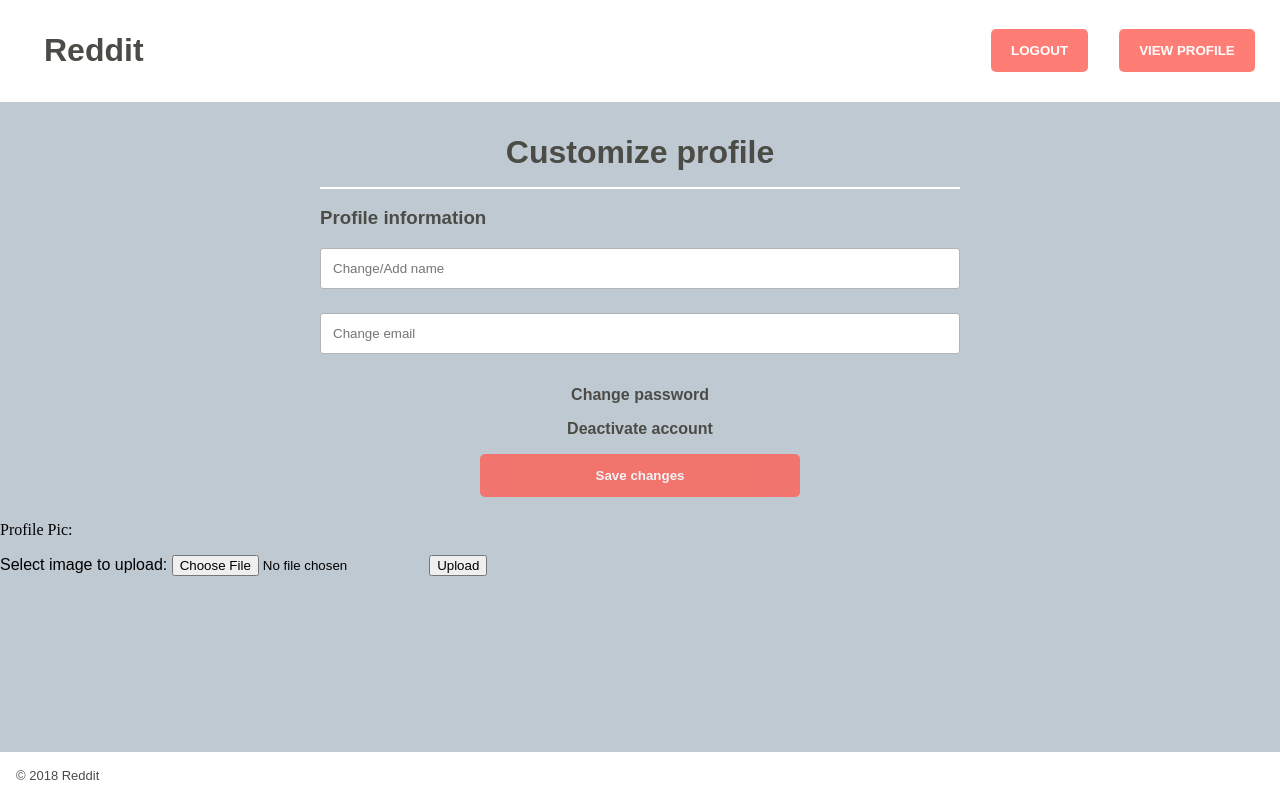
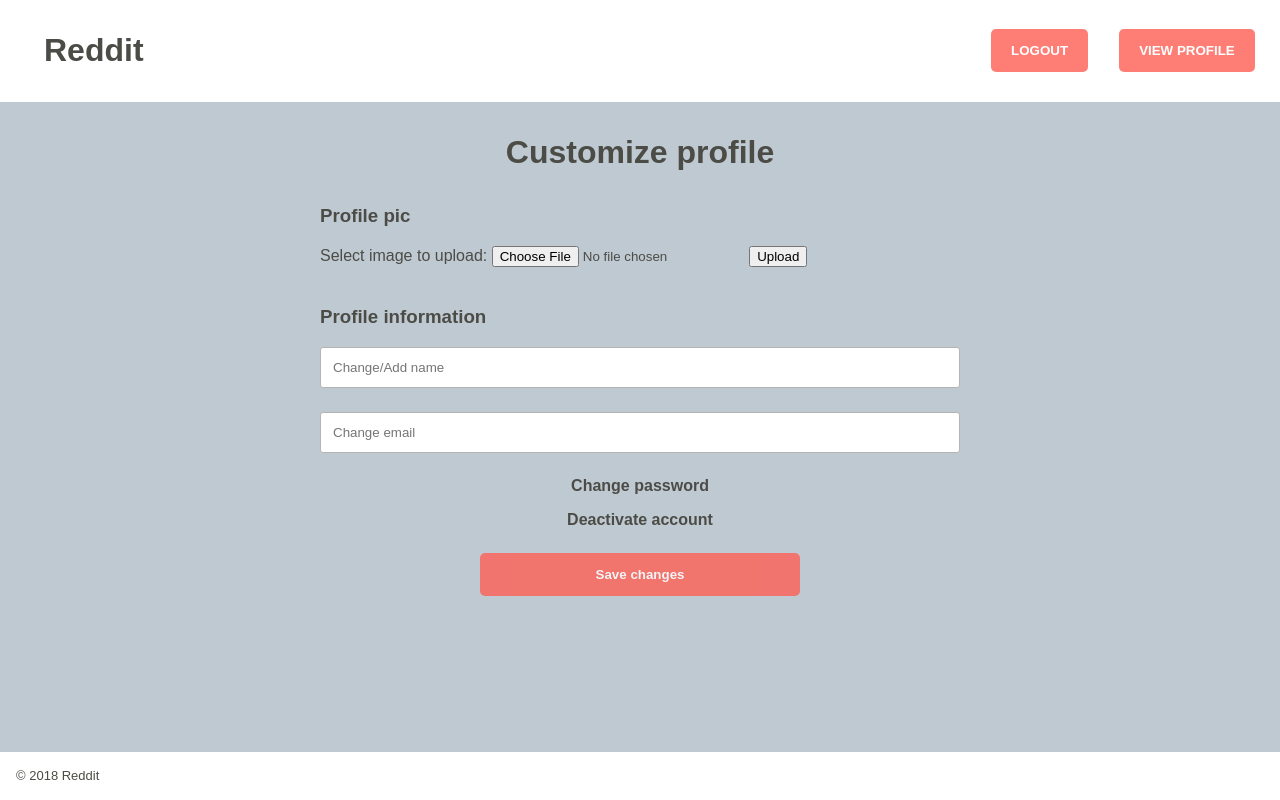
Before and after one commit to japp2015/FEUP-LTW, a PHP site: page /edit_profile.php in a window 1280 px wide. Run offline with PHP 8.4, Linux system fonts and the light colour scheme; the visitor is signed in with stand-in values (Sample User, id 1); data comes from the database, SQL or seed files in the repository; both versions use the stored data as it was after the commit.

Commit message:
css :lipstick:

```diff
--- a/css/profile.css
+++ b/css/profile.css
@@ -1,9 +1,24 @@
 /* ----- EDIT PROFILE ----- */
 
-form {
+body {
     font-family: Arial, Helvetica, sans-serif;
     background-color: #bfc9d1;
+}
+
+form {
     width: 50%;
+}
+
+.title_container {
+    text-align: center;
+    padding-top: 2em;
+    padding-bottom: 1em;
+}
+
+.title_container h1 {
+    font-family: Arial, Helvetica, sans-serif;
+    color: #4C4C47;
+    margin: 0;
 }
 
 .edit_profile {
@@ -14,27 +29,7 @@ form {
     display: inline-block;
 }
 
-.title_container {
-    text-align: center;
-    padding-top: 2em;
-    padding-bottom: 1em;
-}
-
-form h1 {
-    color: #4C4C47;
-    margin: 0;
-}
-
-hr {
-    border: 0.25px solid white;
-    margin: 0;
-}
-
 form h3 {
-    color: #4C4C47;
-}
-
-label {
     color: #4C4C47;
 }
 
@@ -51,17 +46,18 @@ input[type=text], input[type=password] {
     padding-bottom: 1.5em;
 }
 
-form a {
+.link_container>a {
+    font-family: Arial, Helvetica, sans-serif;
     text-decoration: none;
     font-weight: bold;
     color: #4C4C47;
 }
 
 .link_container {
-    padding: 0.5em;
+    padding-bottom: 1em;
 }
 
-form button {
+.button_container>button {
     background-color: #FE5F55;
     color: white;
     font-weight: bold;
@@ -83,6 +79,22 @@ form button:hover {
     margin: auto;
 }
 
+.image_container {
+    font-family: Arial, Helvetica, sans-serif;
+    color: #4C4C47;
+    text-align: center;
+    margin-bottom: 20px;
+}
+
+.edit_image {
+    text-align: left;
+    margin: auto;
+}
+
+.edit_profile h3 {
+    text-align: left;
+}
+
 /* ----- CHANGE PASSWORD ----- */
 
 .change_password h3 {
@@ -92,7 +104,3 @@ form button:hover {
 .change_password {
     text-align: center;
 }
-
-.edit_profile h3 {
-    text-align: left;
-}
--- a/edit_profile.php
+++ b/edit_profile.php
@@ -22,21 +22,28 @@
 
     <?php include_once('header.php'); ?>
 
+    <div class="title_container">
+        <h1><span class="edit-profile-title">Customize profile</span></h1>
+    </div>
+
+    <div class="image_container">
+        <form class="edit_image" action="action_upload.php" method="post" enctype="multipart/form-data">
+        <h3>Profile pic</h3>
+        <label>Select image to upload:</label>
+            <input type="file" name="image">
+            <input type="submit" value="Upload">
+        </form>
+    </div>
+
     <div class="edit_profile">
         <form class="edit_content" action="action_edit.php" method="post">
-            <div class="title_container">
-                <h1><span class="edit-profile-title">Customize profile</span></h1>
-            </div>
-            <hr>
             <h3>Profile information</h3>
 
             <div class="input_container">
-                <!--<label>Display name (optional)</label>-->
                 <input type="text" placeholder="Change/Add name" name="fullname">
             </div>
 
             <div class="input_container">
-                <!--<label>Change email</label>-->
                 <input type="text" placeholder="Change email" name="email">
             </div>
 
@@ -55,16 +62,6 @@
         </form>
     </div>
 
-    <div class="input_container">
-
-        <p>Profile Pic: </p>
-        <form action="action_upload.php" method="post" enctype="multipart/form-data"> Select image to upload:
-            <input type="file" name="image">
-            <input type="submit" value="Upload">
-        </form>
-
-    </div>
-
     <?php include_once('footer.php'); ?>
 
 </body>
```
Also changed, not shown: database.db, profile_pic/originals/tixa.jpg (added), profile_pic/thumbs_small/tixa.jpg (added).
